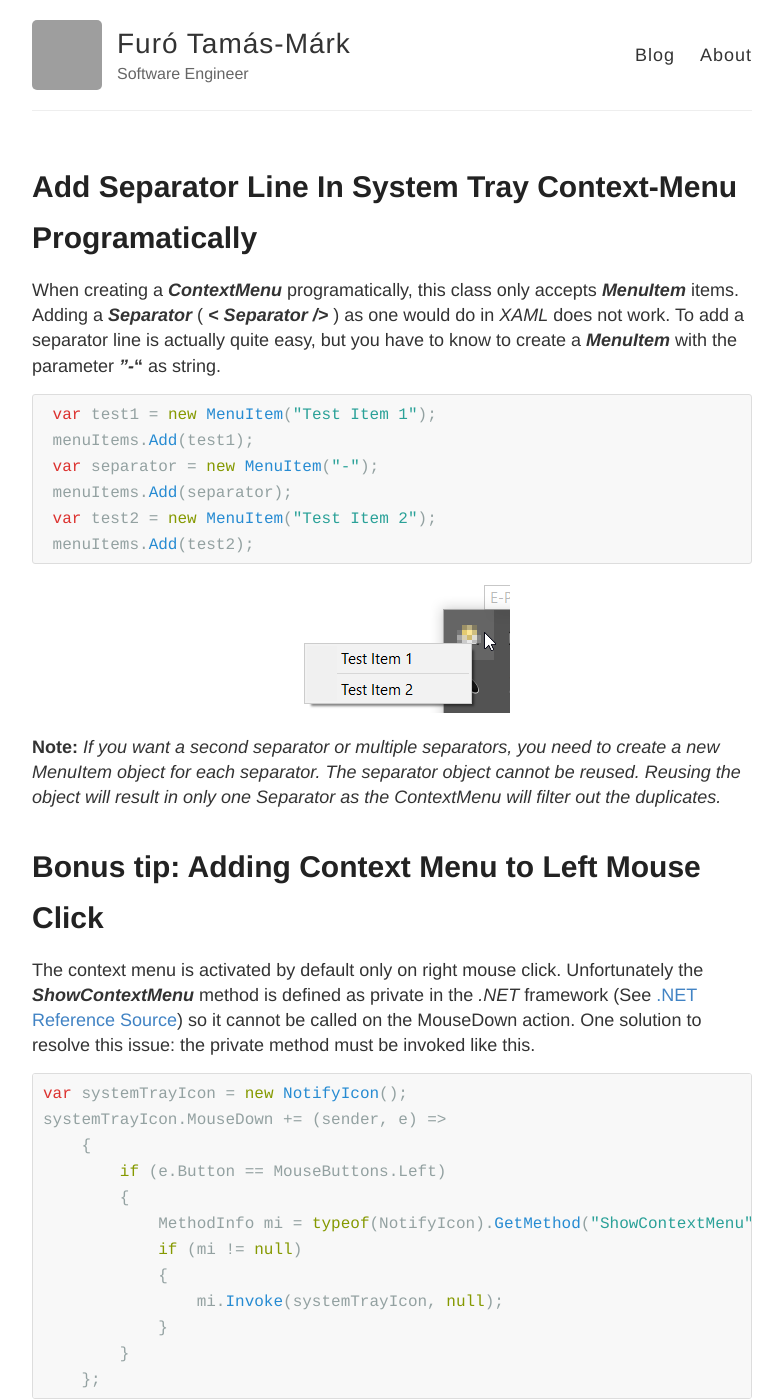
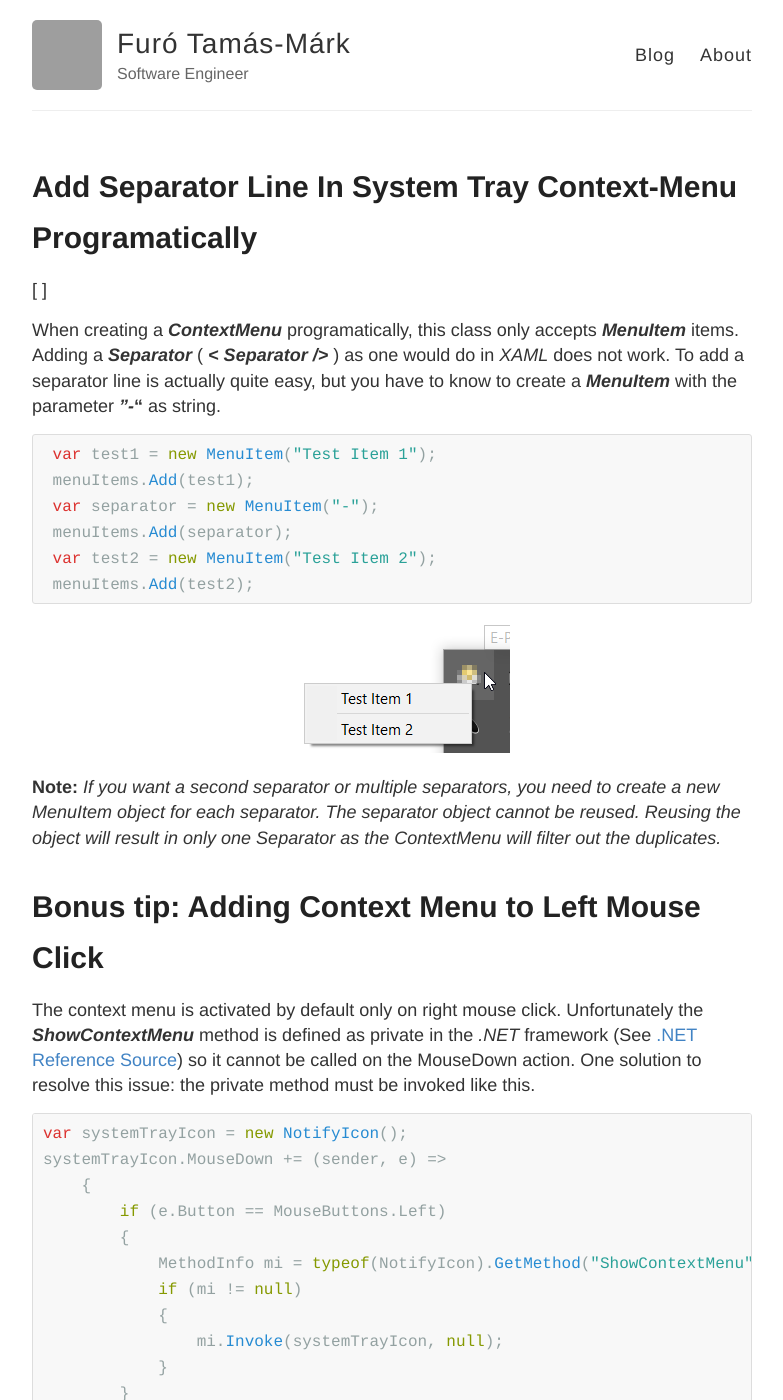
Before and after one commit to furoTmark/furoTmark.github.io, a Jekyll site: the page built from index.html, in a window 1280 px wide and 1400 px high. Shown: the whole window, without its empty margins (248-1031 px from the left). Built offline with Jekyll 4.4.1, drawn with Linux system fonts in a browser that asks for light colours; grey boxes are pictures that could not be loaded.

Commit message:
Fix for main layout

```diff
--- a/index.html
+++ b/index.html
@@ -8,6 +8,13 @@ layout: default
 
       <h1><a href="{{ site.baseurl }}{{ post.url }}">{{ post.title }}</a></h1>
 
+      <span>[
+        {% for tag in page.tags %}
+          {% capture tag_name %}{{ tag }}{% endcapture %}
+          <a href="/tag/{{ tag_name }}"><code class="highligher-rouge"><nobr>{{ tag_name }}</nobr></code>&nbsp;</a>
+        {% endfor %}
+      ]</span>
+
       <div class="entry">
         {{ post.content }}
       </div>
```
Also changed, not shown: _layouts/page.html (+0 -7 lines).
